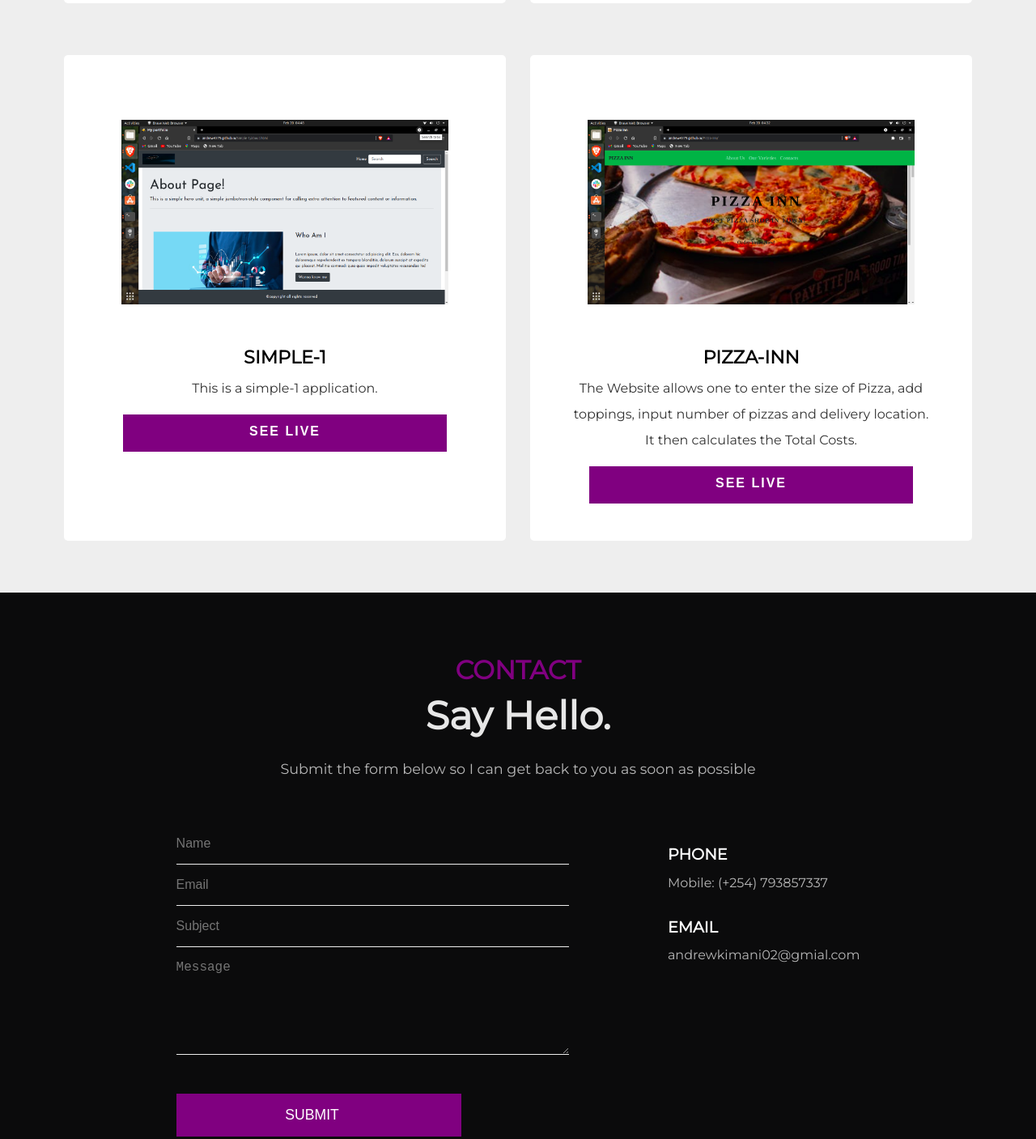
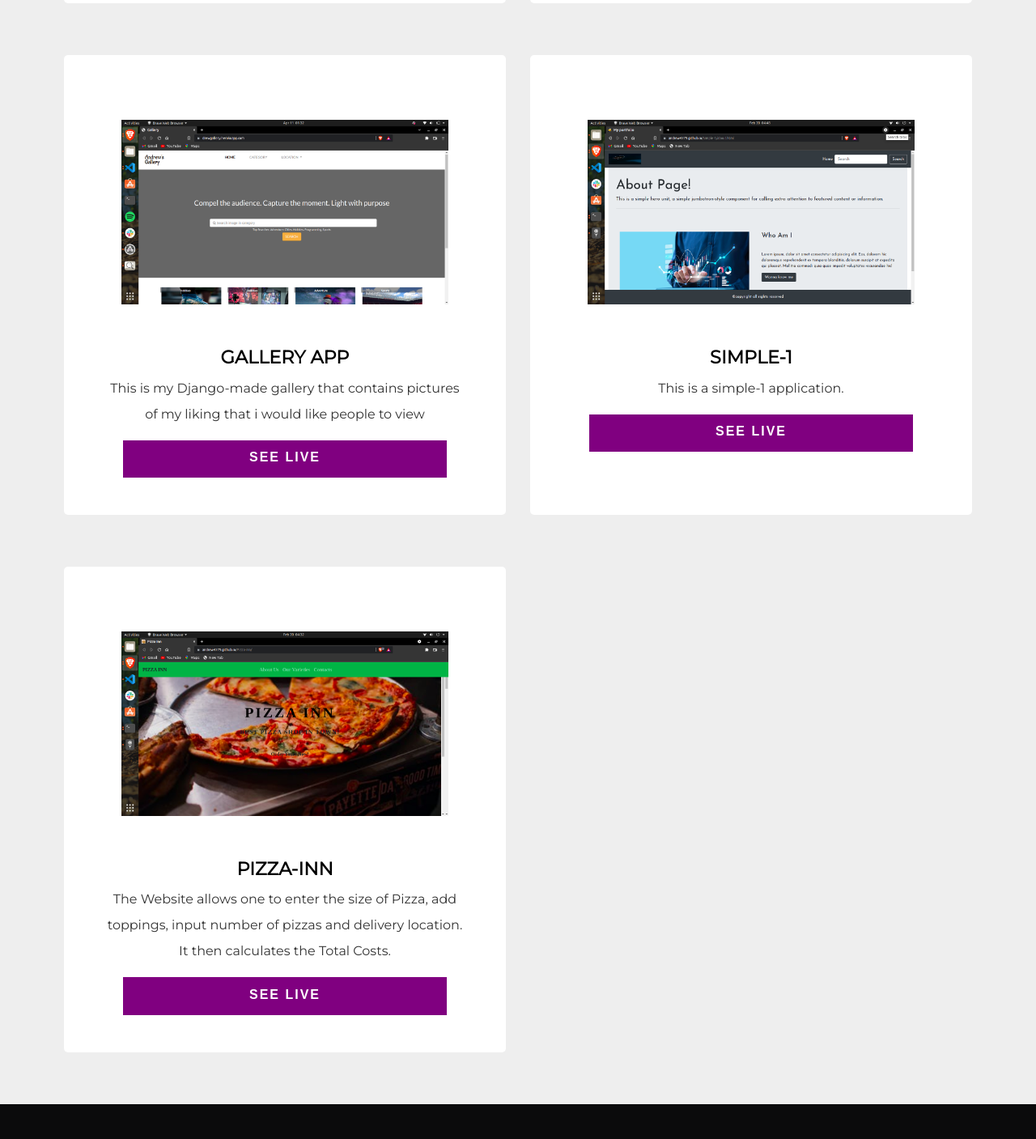
Before and after one commit to andrew4779/RESUME, a plain HTML site: page index.html in a window 1280 px wide. Shown: the part 2599-4006 px from the top of the page at 81% size. Drawn offline with Linux system fonts and the light colour scheme.

Commit message:
encosence comc-de

```diff
--- a/index.html
+++ b/index.html
@@ -222,6 +222,20 @@
                     </div>
                 </div>
 
+                 <!-- gallery div -->
+                   <div id="Gallery" class="square">
+                    <a href="https://drewgallery.herokuapp.com/">
+                        <!-- screenshot -->
+                        <img src="Images/Screenshot from 2022-04-11 01-32-22.png" alt="">
+                    </a>
+                    <div class="info">
+                        <p class="title">Gallery App </p>
+                        <p class="subInfo">This is my Django-made gallery that contains pictures of my liking that i would like people to view</p>
+                        <!-- link to live site -->
+                        <button><a href="https://drewgallery.herokuapp.com/">See live</a></button>
+                    </div>
+                </div>
+
                 <!-- Counter div  -->
                 <div id="counter" class="square">
                     <a href="https://andrew4779.github.io/Simple-1/">
@@ -281,7 +295,7 @@
                         <h5 style="margin-top: 1em;">PHONE</h5>
                         <p id="tel">Mobile: (+254) 793857337 </p>
                         <h5 style="margin-top: 1em;">EMAIL</h5>
-                        <p id="tel">andrewkimani02@gmial.com</p>
+                        <p id="tel">andrewkimani02@gmail.com</p>
                     </div>
                 </section>
             </div>
```
Also changed, not shown: Images/Screenshot from 2022-04-11 01-32-22.png (added).
